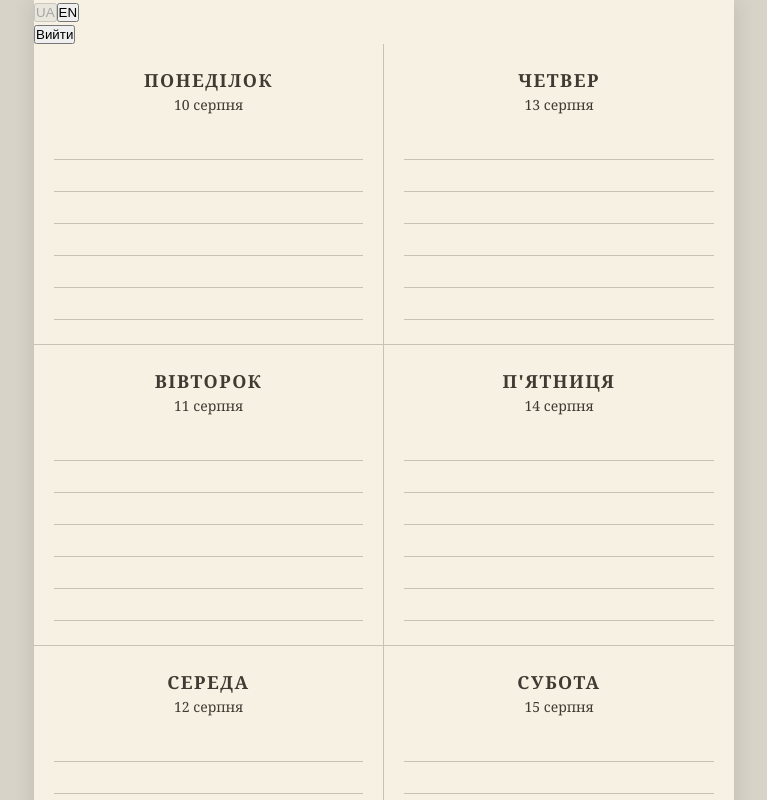
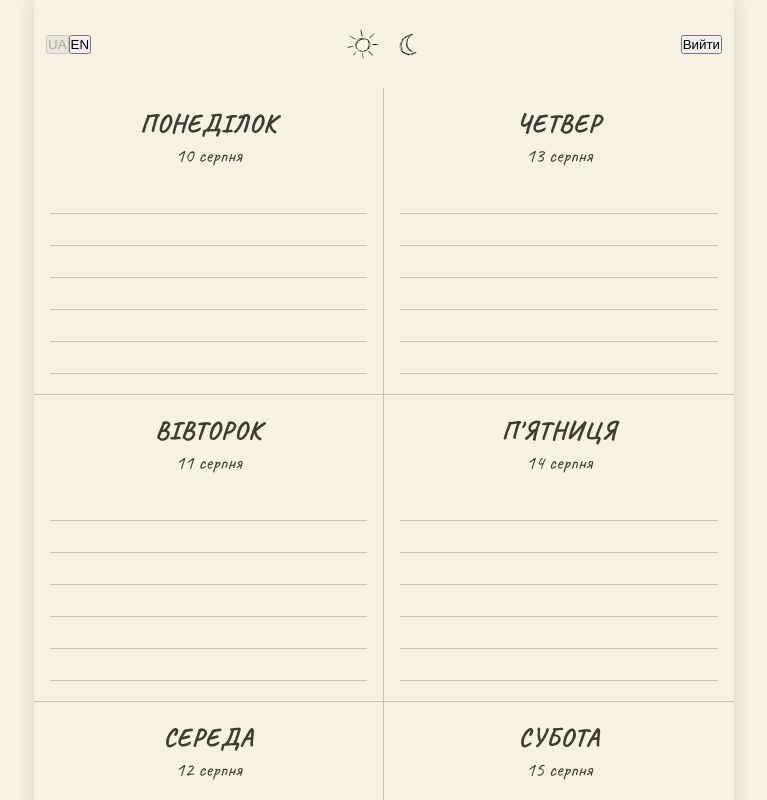
Before and after one commit to Ellen-HI/my-notebook, a Next.js app: page / in a window 1280 px wide. Shown: the top 800 px of the page, without its empty margins (256-1023 px from the left). Built offline with nearby package versions, Linux system fonts and the light colour scheme; no server answers; the database is empty.

Commit message:
add new font, css, switcher

```diff
--- a/app/globals.css
+++ b/app/globals.css
@@ -19,7 +19,6 @@ body {
 body {
   background: #d8d3c8;
   color: var(--text);
-  font-family: Georgia, "Times New Roman", serif;
 }
 
 a {
@@ -88,7 +87,7 @@ a {
 
 .day h1 {
   text-align: center;
-  font-size: 15px;
+  font-size: 20px;
   font-weight: 600;
   letter-spacing: 1.5px;
 }
@@ -96,7 +95,7 @@ a {
 .date {
   margin-top: 3px;
   text-align: center;
-  font-size: 13px;
+  font-size: 17px;
 }
 
 .writing-lines {
@@ -107,14 +106,14 @@ a {
   display: block;
   width: 100%;
   height: 28px;
-  padding: 0 2px;
+  padding: 13px;
   border: none;
   border-bottom: 1px solid var(--paper-line);
   outline: none;
   background: transparent;
   color: var(--text);
   font-family: inherit;
-  font-size: 15px;
+  font-size: 20px;
 }
 .writing-line:focus {
   border-bottom-color: #9f998d;
@@ -126,19 +125,191 @@ a {
   }
 
   .day {
-    padding: 24px 20px;
+    padding: 20px 16px;
   }
 
   .day h1 {
-    font-size: 18px;
+    font-size: 25px;
   }
 
   .date {
-    font-size: 14px;
+    font-size: 20px;
   }
 
   .writing-line {
     height: 32px;
-    font-size: 16px;
+    font-size: 25px;
   }
 }
+
+/* ------------------theme---------------- */
+html.dark body {
+  background: #3f3a32;
+  color: #f7f1e3;
+}
+
+html.light body {
+  background: #f7f1e3;
+  color: #3f3a32;
+}
+html.dark .writing-line {
+  color: #f7f1e3;
+  background: transparent;
+  border-color: #c8c2b5;
+}
+
+html.dark .notebook {
+  background-color: #3f3a32;
+}
+
+/* ----------------switcher------------------- */
+.theme-switcher {
+  display: flex;
+  justify-content: center;
+  gap: 6px;
+  padding: 12px;
+}
+
+.theme-switcher button {
+  width: 40px;
+  height: 40px;
+  border: 1px solid transparent;
+  border-radius: 8px;
+  background: #f7f1e3;
+  color: #3f3a32;
+  font-size: 17px;
+  cursor: pointer;
+  display: flex;
+  align-items: center;
+  justify-content: center;
+}
+
+.theme-switcher button:hover {
+  background: #c8c2b5;
+}
+
+.theme-switcher button img {
+  width: 40px;
+  height: 40px;
+  display: block;
+}
+html.dark .theme-switcher button {
+  background: #3f3a32;
+  color: #f7f1e3;
+  border-color: transparent;
+}
+
+html.dark .theme-switcher button:hover {
+  background: #c8c2b5;
+  color: #3f3a32;
+}
+
+/* --------------------header----------------- */
+.top-controls {
+  display: flex;
+  align-items: center;
+  justify-content: space-between;
+  gap: 12px;
+  padding: 12px;
+}
+
+/* -----------------sign-in--------------- */
+
+.auth-page {
+  min-height: 100vh;
+  display: flex;
+  flex-direction: column;
+  align-items: center;
+  justify-content: center;
+  padding: 20px;
+  background: var(--paper);
+  color: var(--text);
+}
+
+.auth-page h1 {
+  margin-bottom: 24px;
+  font-size: 40px;
+  font-weight: 400;
+}
+
+.auth-form {
+  width: 100%;
+  max-width: 380px;
+  display: flex;
+  flex-direction: column;
+  gap: 14px;
+}
+
+.auth-form input {
+  width: 100%;
+  height: 52px;
+  padding: 0 12px;
+  border: 1px solid var(--paper-line);
+  border-radius: 6px;
+  outline: none;
+  background: transparent;
+  color: var(--text);
+  font-family: inherit;
+  font-size: 25px;
+}
+
+.auth-form input:focus {
+  border-color: var(--text);
+}
+
+.auth-button {
+  height: 44px;
+  border: 1px solid var(--text);
+  border-radius: 6px;
+  background: var(--text);
+  color: var(--paper);
+  font-family: inherit;
+  font-size: 25px;
+  cursor: pointer;
+}
+
+.auth-button:hover {
+  opacity: 0.85;
+}
+
+.google-button {
+  background: transparent;
+  color: var(--text);
+  border-color: var(--paper-line);
+}
+
+.auth-switch {
+  margin-top: 18px;
+  font-size: 20px;
+}
+
+.auth-switch a {
+  text-decoration: underline;
+  text-underline-offset: 3px;
+}
+
+html.dark .auth-page {
+  background: #3f3a32;
+  color: #f7f1e3;
+}
+
+html.dark .auth-form input {
+  color: #f7f1e3;
+  border-color: #c8c2b5;
+}
+
+html.dark .auth-form input::placeholder {
+  color: #c8c2b5;
+}
+
+html.dark .auth-button {
+  background: #f7f1e3;
+  color: #3f3a32;
+  border-color: #f7f1e3;
+}
+
+html.dark .google-button {
+  background: transparent;
+  color: #f7f1e3;
+  border-color: #c8c2b5;
+}
--- a/app/layout.tsx
+++ b/app/layout.tsx
@@ -1,15 +1,21 @@
 import type { Metadata } from "next";
-import { Geist, Geist_Mono } from "next/font/google";
+// import { Geist, Geist_Mono } from "next/font/google";
+import { Caveat } from "next/font/google";
 import "./globals.css";
+import ThemeProvider from "@/components/ThemeProvider";
 
-const geistSans = Geist({
-  variable: "--font-geist-sans",
-  subsets: ["latin"],
-});
+// const geistSans = Geist({
+//   variable: "--font-geist-sans",
+//   subsets: ["latin"],
+// });
 
-const geistMono = Geist_Mono({
-  variable: "--font-geist-mono",
-  subsets: ["latin"],
+// const geistMono = Geist_Mono({
+//   variable: "--font-geist-mono",
+//   subsets: ["latin"],
+// });
+const caveat = Caveat({
+  weight: "400",
+  subsets: ["cyrillic", "latin"],
 });
 
 export const metadata: Metadata = {
@@ -19,8 +25,13 @@ export const metadata: Metadata = {
 
 export default function RootLayout({ children }: LayoutProps<"/">) {
   return (
-    <html lang="en" className={`${geistSans.variable} ${geistMono.variable}`}>
-      <body>{children}</body>
+    <html
+      lang="en"
+      // className={`${geistSans.variable} ${geistMono.variable}`}
+    >
+      <body className={caveat.className}>
+        <ThemeProvider>{children}</ThemeProvider>
+      </body>
     </html>
   );
 }
--- a/app/page.tsx
+++ b/app/page.tsx
@@ -1,5 +1,5 @@
 "use client";
-import { saveNote, fetchNotes } from "@/lib/api/notesApi";
+import { saveNote, fetchNotes, deleteNote } from "@/lib/api/notesApi";
 import { useNoteStore } from "@/lib/store/noteStore";
 import { useDebouncedCallback } from "use-debounce";
 import { useEffect } from "react";
@@ -7,37 +7,33 @@ import LogoutButton from "@/components/LogoutButton";
 import LanguageSwitcher from "@/components/LanguageSwitcher";
 import { translations } from "@/lib/i18n";
 import { useSettingsStore } from "@/lib/store/settingsStore";
+import ThemeSwitcher from "@/components/ThemeSwitcher";
 
-const week = [
-  {
-    day: "ПОНЕДІЛОК",
-    date: "2026-08-10",
-  },
-  {
-    day: "ВІВТОРОК",
-    date: "2026-08-11",
-  },
-  {
-    day: "СЕРЕДА",
-    date: "2026-08-12",
-  },
-  {
-    day: "ЧЕТВЕР",
-    date: "2026-08-13",
-  },
-  {
-    day: "П'ЯТНИЦЯ",
-    date: "2026-08-14",
-  },
-  {
-    day: "СУБОТА",
-    date: "2026-08-15",
-  },
-  {
-    day: "НЕДІЛЯ",
-    date: "2026-08-16",
-  },
-];
+const getCurrentWeek = () => {
+  const today = new Date();
+
+  const day = today.getDay();
+
+  const monday = new Date(today);
+
+  const daysFromMonday = day === 0 ? 6 : day - 1;
+
+  monday.setDate(today.getDate() - daysFromMonday);
+
+  return Array.from({ length: 7 }, (_, index) => {
+    const date = new Date(monday);
+
+    date.setDate(monday.getDate() + index);
+
+    const year = date.getFullYear();
+    const month = String(date.getMonth() + 1).padStart(2, "0");
+    const day = String(date.getDate()).padStart(2, "0");
+
+    return {
+      date: `${year}-${month}-${day}`,
+    };
+  });
+};
 
 export default function Home() {
   const language = useSettingsStore((state) => state.language);
@@ -75,17 +71,20 @@ export default function Home() {
     },
     500,
   );
-
+  const week = getCurrentWeek();
   return (
     <main className="notebook">
-      <LanguageSwitcher />
-      <LogoutButton />
+      <div className="top-controls">
+        <LanguageSwitcher />
+        <ThemeSwitcher />
+        <LogoutButton />
+      </div>
       <div className="week">
         {week.map((item, dayIndex) => {
           const dateKey = item.date;
           const lines = dayIndex === 6 ? 4 : 6;
           return (
-            <section className="day" key={item.day}>
+            <section className="day" key={item.date}>
               <h1>{translations[language].days[dayIndex]}</h1>
 
               <p className="date">
@@ -118,6 +117,13 @@ export default function Home() {
                       onChange={(event) => {
                         const text = event.target.value;
                         setNote(dateKey, line, text);
+                        if (text.trim() === "") {
+                          deleteNote(dateKey, line).catch((error) => {
+                            console.error("Не вдалося видалити запис:", error);
+                          });
+
+                          return;
+                        }
 
                         saveNoteToDatabase(dateKey, line, text);
                       }}
--- /dev/null
+++ b/components/ThemeProvider.tsx
@@ -0,0 +1,18 @@
+"use client";
+
+import { useEffect } from "react";
+import { useSettingsStore } from "@/lib/store/settingsStore";
+
+export default function ThemeProvider({
+  children,
+}: {
+  children: React.ReactNode;
+}) {
+  const theme = useSettingsStore((state) => state.theme);
+
+  useEffect(() => {
+    document.documentElement.classList.remove("light", "dark");
+    document.documentElement.classList.add(theme);
+  }, [theme]);
+  return children;
+}
--- /dev/null
+++ b/components/ThemeSwitcher.tsx
@@ -0,0 +1,28 @@
+"use client";
+
+import { useSettingsStore } from "@/lib/store/settingsStore";
+import Image from "next/image";
+export default function ThemeSwitcher() {
+  const theme = useSettingsStore((state) => state.theme);
+  const setTheme = useSettingsStore((state) => state.setTheme);
+
+  return (
+    <div className="theme-switcher">
+      <button
+        type="button"
+        onClick={() => setTheme("light")}
+        disabled={theme === "light"}
+      >
+        <Image src="/sun.svg" alt="Світла тема" width={40} height={40} />
+      </button>
+
+      <button
+        type="button"
+        onClick={() => setTheme("dark")}
+        disabled={theme === "dark"}
+      >
+        <Image src="/moon.svg" alt="Темна тема" width={40} height={40} />
+      </button>
+    </div>
+  );
+}
--- a/lib/api/notesApi.ts
+++ b/lib/api/notesApi.ts
@@ -56,3 +56,26 @@ export async function saveNote(day: string, line: number, text: string) {
 
   return data as Note;
 }
+
+export async function deleteNote(day: string, line: number) {
+  const supabase = createClient();
+
+  const {
+    data: { user },
+  } = await supabase.auth.getUser();
+
+  if (!user) {
+    throw new Error("Користувач не авторизований");
+  }
+
+  const { error } = await supabase
+    .from("notes")
+    .delete()
+    .eq("user_id", user.id)
+    .eq("day", day)
+    .eq("line", line);
+
+  if (error) {
+    throw new Error(error.message);
+  }
+}
--- a/lib/i18n.ts
+++ b/lib/i18n.ts
@@ -11,12 +11,14 @@ export const translations = {
     ],
 
     auth: {
-      signIn: "Увійти",
+      toSignUp: "Зареєструватися",
+      toSignIn: "Вхід",
+      signIn: "Вхід",
       signUp: "Зареєструватися",
       logout: "Вийти",
       email: "Email",
       password: "Пароль",
-      signInWithGoogle: "Увійти через Google",
+      signInWithGoogle: "Вхід через Google",
       registrationSuccess: "Реєстрація успішна! Перевір свою електронну пошту.",
     },
   },
@@ -33,6 +35,8 @@ export const translations = {
     ],
 
     auth: {
+      toSignUp: "Sign up",
+      toSignIn: "Sign in",
       signIn: "Sign in",
       signUp: "Sign up",
       logout: "Log out",
```
Also changed, not shown: app/sign-in/page.tsx (+23 -11 lines), app/sign-up/page.tsx (+18 -8 lines), public/moon.svg (added), public/sun.svg (added).
